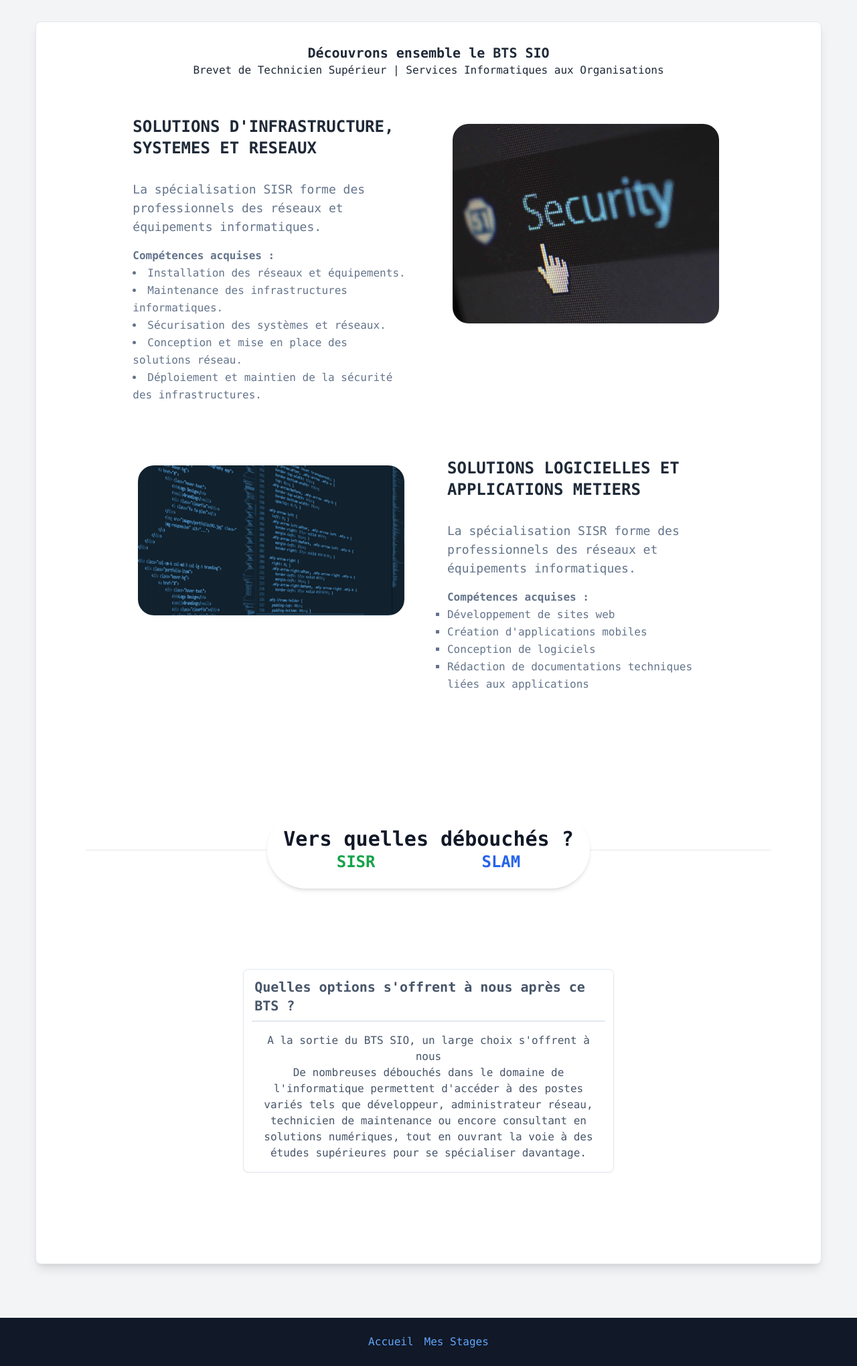
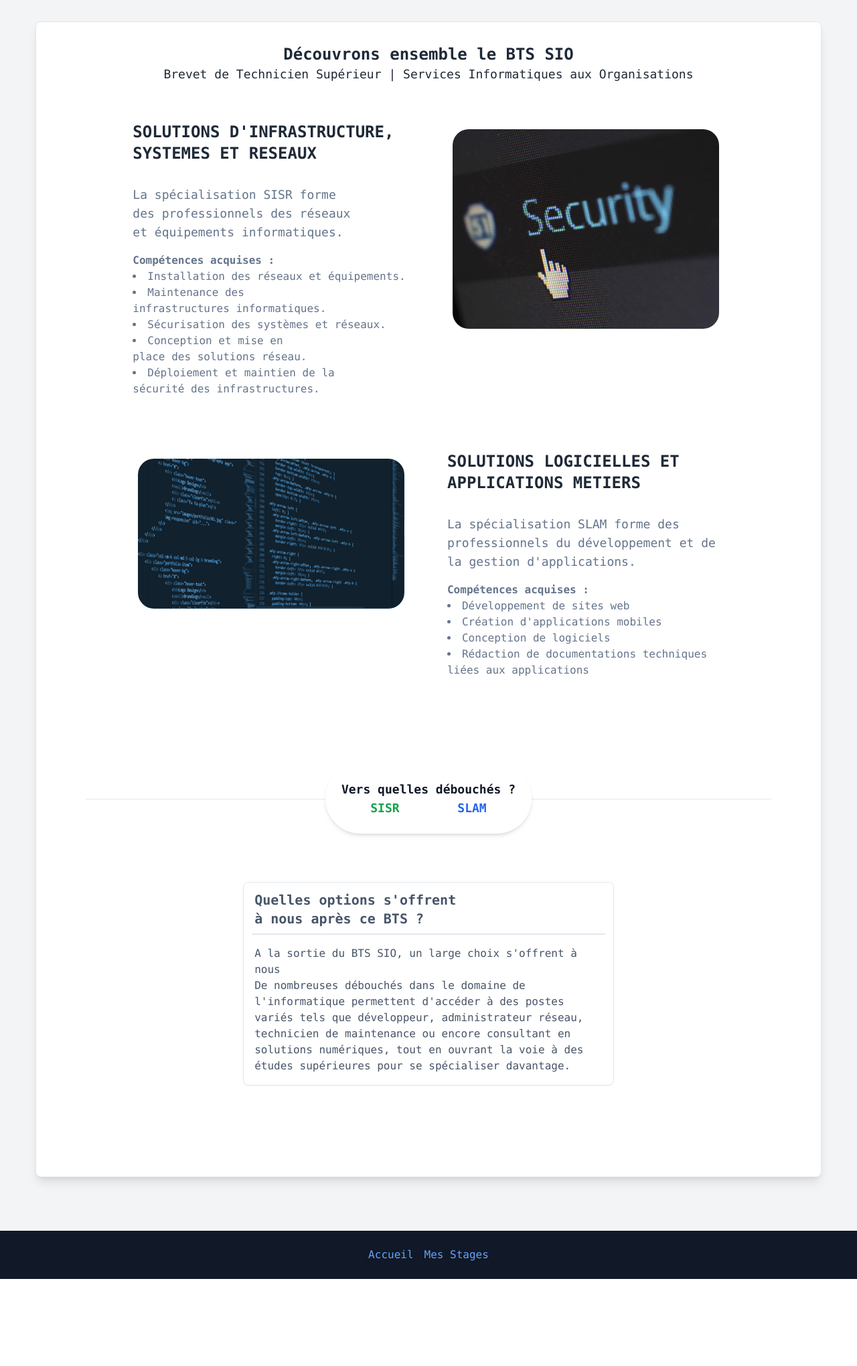
Before and after one commit to Olympique13/portfolio, a Symfony app: template templates/page/sio.html.twig in a window 1280 px wide. Shown: the part 72-2112 px from the top of the page at 67% size. After the commit the page ends 1982 px from the top, so only its background shows below. Run offline with Twig, Linux system fonts and the light colour scheme; the template is opened without the code that fills it, so the values that code supplies are empty; style sheets or scripts are compiled from the project's sources; some libraries are stand-ins or nearby versions.

Commit message:
page SIO responsive

```diff
--- a/assets/app.js
+++ b/assets/app.js
@@ -1,3 +1,16 @@
 import './js/accueil'
 
 import './styles/app.css';
+
+
+window.addEventListener('scroll', function() {
+    var scrollButton = document.getElementById('scrollButton');
+    if (window.scrollY > 200) {
+        scrollButton.classList.remove('hidden');
+    } else {
+        scrollButton.classList.add('hidden');
+    }
+});
+document.getElementById('scrollButton').addEventListener('click', function() {
+    window.scrollTo({ top: 0, behavior: 'smooth' });
+});
--- a/assets/js/accueil.js
+++ b/assets/js/accueil.js
@@ -41,17 +41,4 @@ document.addEventListener("DOMContentLoaded", function () {
             });
         }
 
-        window.addEventListener('scroll', function() {
-			var scrollButton = document.getElementById('scrollButton');
-			if (window.scrollY > 200) {
-				scrollButton.classList.remove('hidden');
-			} else {
-				scrollButton.classList.add('hidden');
-			}
-		});
-
 });
-
-function scrollToTop() {
-    window.scrollTo({ top: 0, behavior: 'smooth' });
-}
--- a/templates/base.html.twig
+++ b/templates/base.html.twig
@@ -18,12 +18,7 @@
 
 
 	</head>
-	<style>
-		html{
-			scroll-behavior: smooth;
-		}
-	</style>
-	<body class="font-mono text-gray-800 bg-gray-100 overflow-x-hidden" id="body">
+	<body class="font-mono text-gray-800 bg-gray-100 overflow-x-hidden scroll-smooth" id="body">
 		{# Navbar #}
 		{% include 'navbar.html.twig' %}
 
--- a/templates/page/sio.html.twig
+++ b/templates/page/sio.html.twig
@@ -1,22 +1,25 @@
 {% extends 'base.html.twig' %}
+
 {% block title %}Portfolio - SIO{% endblock %}
+
 {% block body %}
     <section id="sio" class="pb-20">
-{#                Titre#}
-                <div class="flex justify-center flex-col items-center">
-                <p class="text-xl font-semibold">Découvrons ensemble le BTS SIO</p>
-                <p class="text-base leading-6">Brevet de Technicien Supérieur | Services Informatiques aux Organisations</p>
+
+        {# Titre RESPONSIVE#}
+        <div class="flex justify-center flex-col items-center text-center">
+            <p class="text-xl md:text-2xl font-semibold">Découvrons ensemble le BTS SIO</p>
+            <p class="text-base md:text-lg leading-6">Brevet de Technicien Supérieur | Services Informatiques aux Organisations</p>
         </div>
 
-{#                Options du BTS SIO ?#}
-            <div class="grid gap-x-14 gap-y-20 grid-cols-2 pb-20 pt-14 mx-28">
+        {# Options du BTS SIO RESPONSIVE#}
+        <div class="grid gap-x-14 md:gap-y-20 gap-y-9 grid-cols-1 md:grid-cols-2 pb-20 pt-14 mx-4 md:mx-28">
             <div class="w-full flex items-center">
                 <div class="flex gap-4 flex-col-reverse">
-                        <div>
-                            <h3 class="font-semibold flex justify-center pb-6 text-2xl">SOLUTIONS D'INFRASTRUCTURE, SYSTEMES ET RESEAUX</h3>
+                    <div class="text-balance">
+                        <h3 class="font-semibold flex justify-center pb-6 text-base md:text-2xl">SOLUTIONS D'INFRASTRUCTURE, SYSTEMES ET RESEAUX</h3>
                         <div class="text-slate-500 mt-2 leading-relaxed flex flex-col items-center">
-                                <ul class="list-disc list-inside">
-                                    <p class="text-lg mb-4">La spécialisation SISR forme des professionnels des réseaux et équipements informatiques.</p>
+                            <ul class="list-disc list-inside text-base">
+                                <p class="md:text-lg text-sm mb-4">La spécialisation SISR forme des professionnels des réseaux et équipements informatiques.</p>
                                 <p class="font-semibold">Compétences acquises :</p>
                                 <li>Installation des réseaux et équipements.</li>
                                 <li>Maintenance des infrastructures informatiques.</li>
@@ -33,7 +36,8 @@
                     <img src="images/sio/sisr.jpg" class="rounded-3xl" alt="Photo Hamdaoui Rayan" sizes="(max-width: 800px) 100vw, 620px" width="520" height="424" decoding="async">
                 </div>
             </div>
-                <div class="w-full">
+            <hr class="block md:hidden">
+            <div class="hidden md:block md:w-full">
                 <div class="mt-1 rounded-full p-2 w-fit flex justify-center">
                     <img src="images/sio/slam.png" class="rounded-3xl" alt="Photo Hamdaoui Rayan" sizes="(max-width: 800px) 100vw, 620px" width="520" height="424" decoding="async">
                 </div>
@@ -41,10 +45,10 @@
             <div class="w-full flex items-center">
                 <div class="flex gap-4 flex-col-reverse">
                     <div>
-                            <h3 class="font-semibold flex justify-center pb-6 text-2xl">SOLUTIONS LOGICIELLES ET APPLICATIONS METIERS</h3>
+                        <h3 class="font-semibold flex justify-center pb-6 text-base md:text-2xl">SOLUTIONS LOGICIELLES ET APPLICATIONS METIERS</h3>
                         <div class="text-slate-500 mt-2 leading-relaxed flex flex-col items-center">
-                                <ul class="list-inside" style="list-style: square;">
-                                    <p class="text-lg mb-4">La spécialisation SISR forme des professionnels des réseaux et équipements informatiques.</p>
+                            <ul class="list-disc list-inside text-base">
+                                <p class="md:text-lg text-sm mb-4">La spécialisation SLAM forme des professionnels du développement et de la gestion d'applications.</p>
                                 <p class="font-semibold">Compétences acquises :</p>
                                 <li>Développement de sites web</li>
                                 <li>Création d'applications mobiles</li>
@@ -55,32 +59,37 @@
                     </div>
                 </div>
             </div>
+            <div class="block md:hidden w-full">
+                <div class="mt-1 rounded-full p-2 w-fit flex justify-center">
+                    <img src="images/sio/slam.png" class="rounded-3xl" alt="Photo Hamdaoui Rayan" sizes="(max-width: 800px) 100vw, 620px" width="520" height="424" decoding="async">
+                </div>
+            </div>
         </div>
 
-{#                Débouchés du BTS SIO#}
-            <div class="flex justify-center items-center py-24">
+        {# Débouchés du BTS SIO pt.1 RESPONSIVE#}
+        <div class="flex justify-center items-center my-12">
             <hr class="absolute w-4/5">
             <div class="flex space-x-6 bg-white rounded-full shadow-md px-6 py-6 z-40 ">
                 <div class="text-center">
-                        <p class="font-semibold text-3xl text-gray-900">Vers quelles débouchés ?</p>
+                    <p class="font-semibold text-md md:text-lg text-gray-900">Vers quelles débouchés ?</p>
                     <div class="flex justify-around">
-                            <button id="sisrdebouche" class="text-2xl font-semibold text-green-600">SISR</button>
-                            <button id="slamdebouche" class="text-2xl font-semibold text-blue-600">SLAM</button>
+                        <button id="sisrdebouche" class="text-md md:text-lg font-semibold text-green-600">SISR</button>
+                        <button id="slamdebouche" class="text-md md:text-lg font-semibold text-blue-600">SLAM</button>
                     </div>
                 </div>
             </div>
         </div>
 
-
+        {# Débouché pt.2 RESPONSIVE #}
         <div class="flex justify-center">
-                <div class="relative flex flex-col my-6 bg-white shadow-sm border border-slate-200 rounded-lg w-2/4">
-                    <div class="mx-3 mb-0 border-b-2 self-center border-slate-200 pt-3 pb-2 px-1">
+            <div class="relative flex flex-col my-6 bg-white shadow-sm border border-slate-200 rounded-lg md:w-2/4 w-11/12 ">
+                <div class="mx-3 text-balance mb-0 border-b-2 self-center border-slate-200 pt-3 pb-2 px-1">
                     <span class="text-xl text-slate-600 font-bold">
                         Quelles options s'offrent à nous après ce BTS ?
                     </span>
                 </div>
 
-                    <div class="p-4 text-center">
+                <div class="p-4 text-start">
                     <p class="text-slate-600 leading-normal font-light">
                         A la sortie du BTS SIO, un large choix s'offrent à nous <br>
                         De nombreuses débouchés dans le domaine de l'informatique permettent d'accéder à des postes variés tels que développeur, administrateur réseau,
@@ -89,11 +98,11 @@
                 </div>
                 <!-- Contenu SISR -->
                 <div id="contentSisr" class="mx-3 mb-0 self-center pt-3 pb-2 px-1" style="display:none">
-                        <span class="text-xl text-slate-600 font-bold">SISR :</span>
+                    <span class="md:text-xl text-lg text-green-600 font-bold">SISR :</span>
                     <p class="text-slate-600 leading-normal font-light pb-5">
                         Formés pour être des spécialistes en gestion et sécurisation des réseaux, voici les débouchés possibles :
                     </p>
-                        <ul class="list-disc list-inside">
+                    <ul class="list-disc list-inside text-balance">
                         <li>Administrateur système, réseau et sécurité</li>
                         <li>Administrateur systèmes, réseaux et bases de données</li>
                         <li>Chef de projet logiciel et réseau</li>
@@ -104,11 +113,11 @@
 
                 <!-- Contenu SLAM -->
                 <div id="contentSlam" class="mx-3 mb-0 self-center pt-3 pb-2 px-1" style="display:none">
-                        <span class="text-xl text-slate-600 font-bold">SLAM :</span>
+                    <span class="md:text-xl text-lg text-blue-600 font-bold">SLAM :</span>
                     <p class="text-slate-600 leading-normal font-light pb-5">
                         Formés pour être des spécialistes dans le développement et la gestion d'applications, voici les débouchés possibles :
                     </p>
-                        <ul class="list-disc list-inside">
+                    <ul class="list-disc list-inside text-balance">
                         <li>Concepteur développeur d'applications</li>
                         <li>Concepteur développeur web</li>
                         <li>Consultant en solutions numériques</li>
```
Lines whose indentation alone changed are shown as unchanged.
